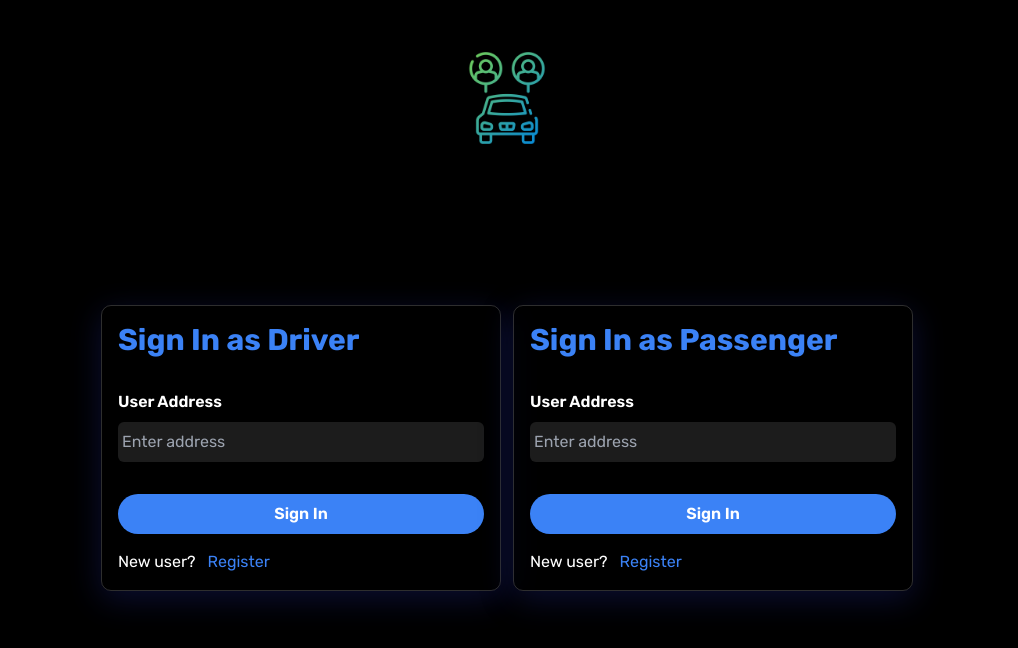
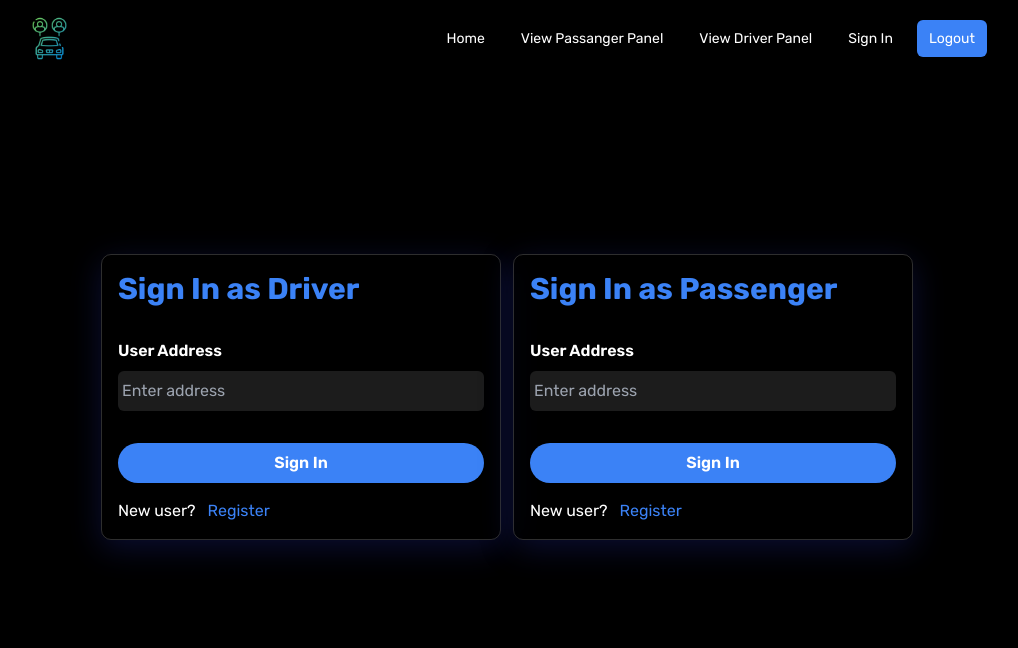
Before and after one commit to ValiantDoge/Web3Carpool, a React (Vite) app: page /logout in a window 1280 px wide. Shown: the top 648 px of the page, without its empty margins (133-1151 px from the left). Built offline with nearby package versions, Linux system fonts and the light colour scheme.

Commit message:
home page updated

```diff
--- a/package.json
+++ b/package.json
@@ -15,7 +15,8 @@
     "react-dom": "^18.3.1",
     "react-icons": "^5.2.1",
     "react-router-dom": "^6.26.0",
-    "truffle": "^5.11.5"
+    "truffle": "^5.11.5",
+    "typewriter-effect": "^2.21.0"
   },
   "devDependencies": {
     "@eslint/js": "^9.8.0",
--- a/src/App.jsx
+++ b/src/App.jsx
@@ -6,14 +6,14 @@ import Profile from "./components/Profile"
 import Dreiver from "./components/Dreiver"
 import Passenger from "./components/Passenger"
 import PublishRide from "./components/PublishRide"
+import Navbar from "./components/Navbar"
 
 function App() {
-
 
   const Layout = () => {
     return (
       <div className=" md:w-9/12 mx-auto ">
-        {/* thsi is outlet  */}
+      <Navbar/>
         <Outlet />
       </div>
     )
--- a/src/components/Dreiver.jsx
+++ b/src/components/Dreiver.jsx
@@ -8,10 +8,10 @@ const Dreiver = () => {
             <div className='w-full p-2 flex justify-between items-center '>
                 <h1 className=' capitalize text-[2rem] p-2 font-bold text-blue-500'>carPooling - Dreiver Panel </h1>
 
-                <div className=' flex gap-6 p-2'>
+                {/* <div className=' flex gap-6 p-2'>
                     <button className='px-4 py-2 bg-blue-500 text-white rounded-md text-[14px] '><Link to={''}>Switch Account</Link></button>
                     <button className='px-4 py-2 bg-blue-500 text-white rounded-md text-[14px]'><Link to={''}>Logout</Link></button>
-                </div>
+                </div> */}
             </div>
 
             <div className='grid grid-cols-10  mt-6 '>
--- a/src/components/Home.jsx
+++ b/src/components/Home.jsx
@@ -1,11 +1,31 @@
-import React from 'react'
-import Dreiver from "../components/Dreiver"
-import Passenger from "../components/Passenger"
+import React, { useEffect, useRef } from 'react'
+import Typewriter from "typewriter-effect"
 
 const Home = () => {
+
   return (
-    <div className='w-full h-screen flex items-center justify-center'>
-        <img src="../public/macbook8.png" alt=""  className=' w-[600px] h-[600px] object-contain  '  />
+    <div className='w-full h-screen '>
+      <div className='w-full h-[80%] flex items-center justify-center relative  '>
+        <img src="/macbook8.png" alt="" className=' w-full h-full block object-contain ' />
+        {/* <video ref={videoRef} autoplay loop controls muted id='myVideo' width='500' height='400' className=" rounded-md absolute " >
+          <source src='/carloop_dribbble.mp4' type="video/mp4" />
+        </video> */}
+
+        <div className=' w-[50%] text-white absolute p-4 glass flex flex-col gap-3 items-center justify-center  '>
+          <h1 className='font-bold text-[2rem] text-center capitalize text-blue-500  ' >Explore city comfortably</h1>
+          <p className=' text-center tracking-wide text-slate-300 '>"Effortless carpooling solutions that save you money, reduce your carbon footprint, and make commuting enjoyable."</p>
+          <Typewriter options={{
+                        strings: ['Share Your Ride', 'Travel Together Efficiently', 'Join The Carpool'],
+                        autoStart: true,
+                        loop: true,
+                        cursor: '',
+                        wrapperClassName: 'typewriterpara',
+                    }} />
+        </div>
+
+
+      </div>
+
     </div>
   )
 }
--- /dev/null
+++ b/src/components/Navbar.jsx
@@ -0,0 +1,29 @@
+import React from 'react'
+import logo from "/car-sharing.png"
+import { NavLink } from 'react-router-dom'
+
+const Navbar = () => {
+
+    const classLink = ({ isActive }) => isActive
+    ? 'bg-blue-500 text-[14px] text-white hover:bg-blue-50 hover:text-black rounded-md px-3 py-2'
+    : ' text-white text-[14px] hover:bg-indigo-200 hover:text-black rounded-md px-3 py-2';
+
+    return (
+        <div className=' sticky top-0 bg-black flex flex-col py-4 md:flex-row items-center justify-between z-99 ' >
+            <div className=' flex items-center justify-center gap-1 text-[1.5rem] capitalize font-bold text-[#4338CA] '>
+                <img src={logo} alt="" className=' size-[45px] ' />
+            </div>
+
+            <div className='flex gap-3 ' >
+                <NavLink to={'/'} className={classLink}>Home</NavLink>
+                <NavLink to={'/passenger'} className={classLink}>View Passanger Panel</NavLink>
+                <NavLink to={'/dreiver'} className={classLink}>View Driver Panel</NavLink>
+                <NavLink to={'/login'} className={classLink}>Sign In</NavLink>
+                <NavLink to={'/logout'} className={classLink}>Logout</NavLink>
+            </div>
+        </div>
+    )
+}
+
+
+export default Navbar
--- a/src/components/Passenger.jsx
+++ b/src/components/Passenger.jsx
@@ -8,10 +8,6 @@ const Passenger = () => {
             <div className='w-full p-2 flex justify-between items-center '>
                 <h1 className=' capitalize text-[2rem] p-2 font-bold text-blue-500'>carPooling - Passenger Panel </h1>
 
-                <div className=' flex gap-6 p-2'>
-                    <button className='px-4 py-2 bg-blue-500 text-[14px] text-white rounded-md '><Link to={''}>Switch Account</Link></button>
-                    <button className='px-4 py-2 bg-blue-500 text-[14px] text-white rounded-md'><Link to={''}>Logout</Link></button>
-                </div>
             </div>
 
             <div className='grid grid-cols-10  mt-6 selection:'>
--- a/src/components/SignIn.jsx
+++ b/src/components/SignIn.jsx
@@ -9,12 +9,8 @@ const SignIn = () => {
     }
     return (
         <>
-
-            <div className='flex justify-center gap-3 mt-12 w-full h-screen items-center relative bodybg '>
-                 <div className='absolute top-0'>
-                    <img src="../public/car-sharing.png"  alt=""  />
-                </div>
-                <form onSubmit={handleSubmit} className=' w-[90vw]  md:w-5/12 flex flex-col gap-8 p-4 shadow-md glass  '>
+            <div className=' flex justify-center gap-3 w-full items-center h-[80vh]  '>
+                <form onSubmit={handleSubmit} className=' w-[90vw]   md:w-5/12 flex flex-col gap-8 p-4 shadow-md glass  '>
                     <h2 className='font-bold text-3xl text-blue-500'>Sign In as Driver</h2>
 
                     <div className='w-full flex flex-col gap-2 '>
--- a/src/index.css
+++ b/src/index.css
@@ -27,3 +27,8 @@ img{
   border: 1px solid rgba( 255, 255, 255, 0.18 );
   color: white;
 }
+
+
+.typewriterpara{
+  font-weight: 600;
+}
```
Also changed, not shown: 2 other files (tests, documents, lock files or other folders).
